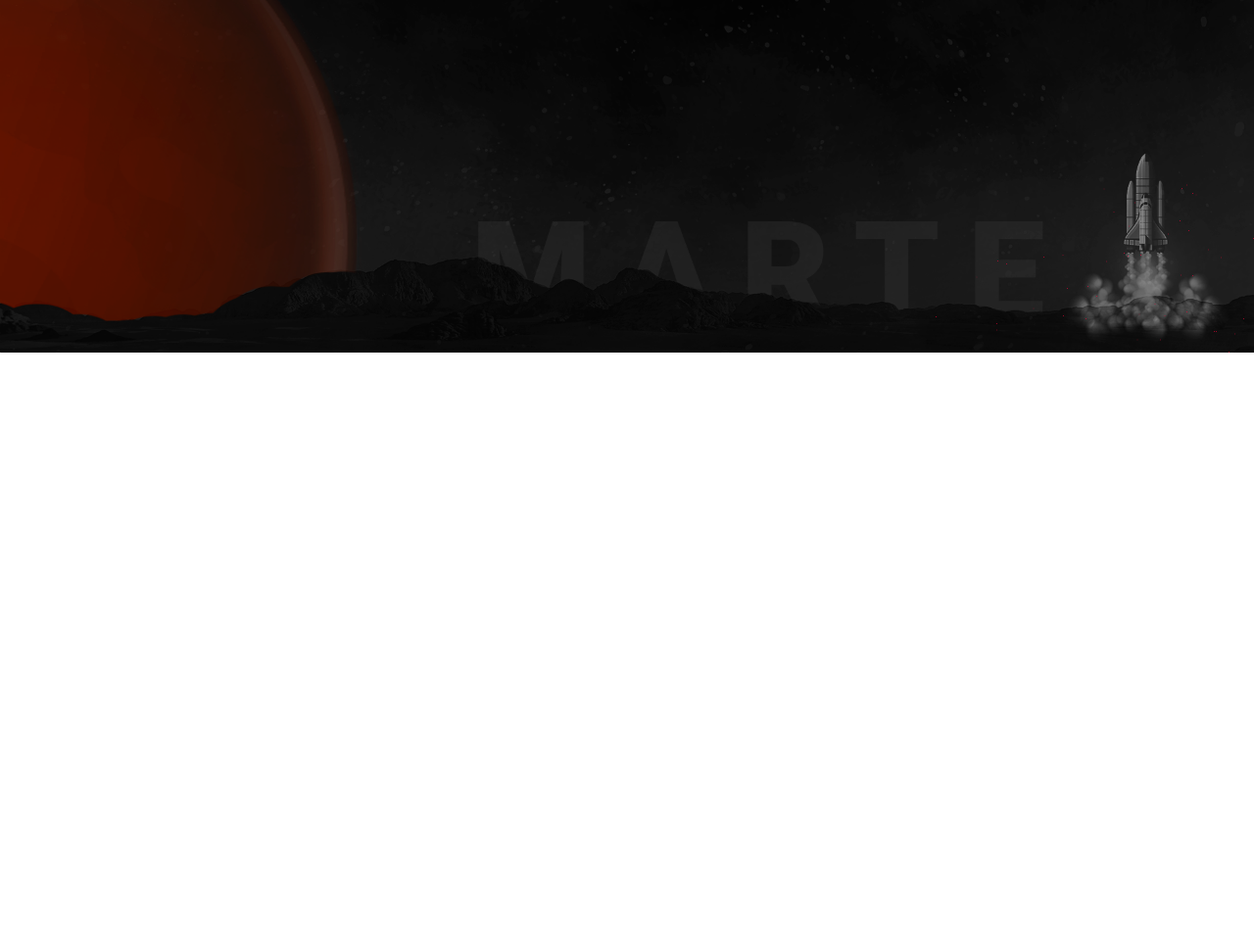
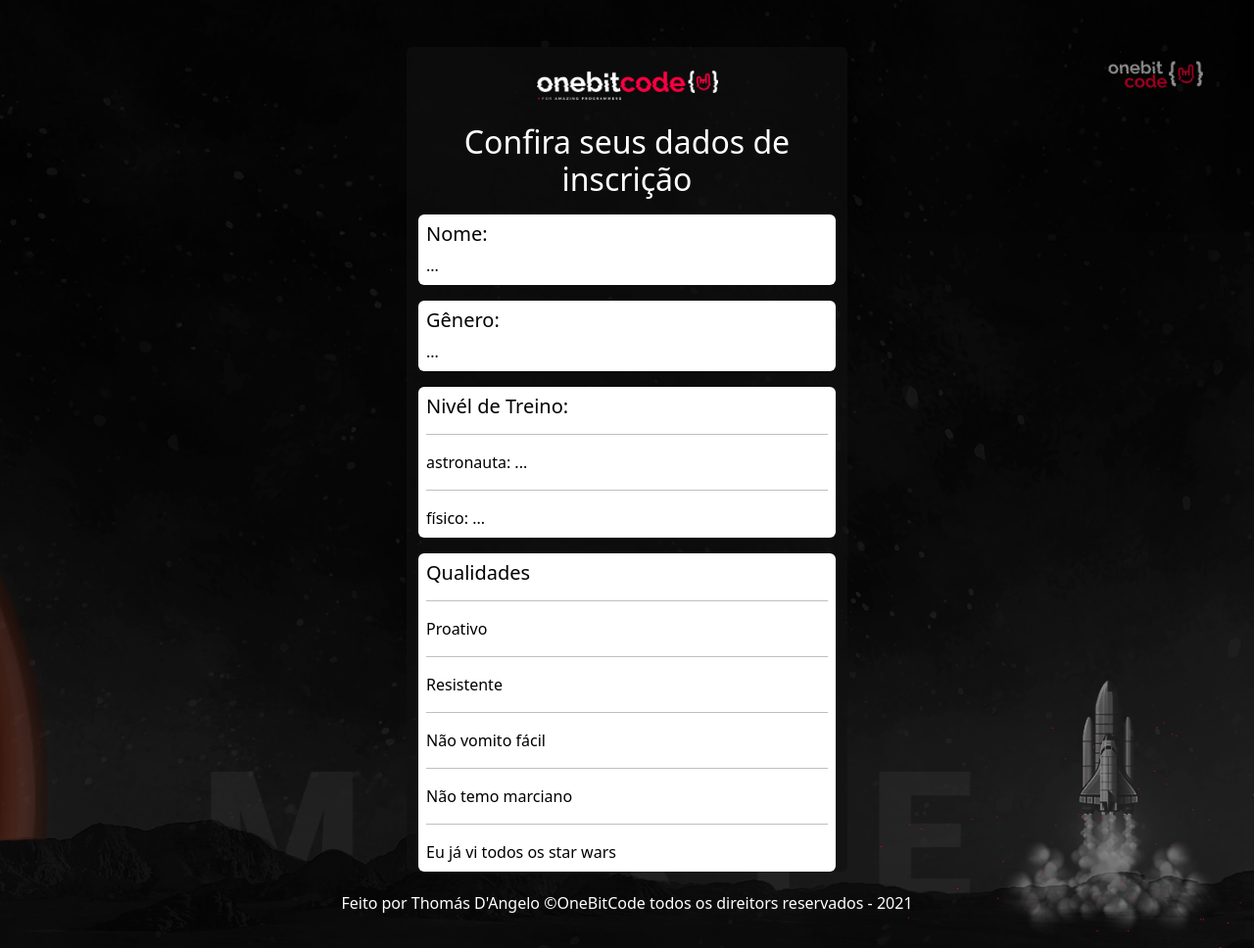
Before and after one commit to Thomgomes/Landing_Page-OneBitX, a plain HTML site: page finaly.html in a window 1280 px wide. Shown: the whole page at 98% size. Before the commit the page ends 800 px from the top, so only its background shows below. Drawn offline with nearby package versions, Linux system fonts and the light colour scheme; a script that the page names is missing.

Commit message:
finaly full page

```diff
--- a/finaly.html
+++ b/finaly.html
@@ -24,12 +24,89 @@
 
     <title>Rumo a marte - OneBitX</title>
   </head>
-  <body>
+  <body class="py-5">
+    <div class="container px-4 rounded container1">
+      <!-- logo -->
+      <div class="text-center">
+        <img
+          class="img-fluid img-logo my-4"
+          src="./images/logoOneBitDark.png"
+          alt="logoOneBitDark"
+        />
+      </div>
 
+      <!-- divisão -->
+      <div class="text-center">
+        <h2>Confira seus dados de inscrição</h2>
+      </div>
+      <div class="row bg-white rounded text-black my-3">
+        <div class="col p-2">
+          <h5>Nome:</h5>
+          <span>...</span>
+        </div>
+      </div>
+      <!-- gênero -->
+      <div class="row bg-white rounded text-black my-3">
+        <div class="col p-2">
+          <h5>Gênero:</h5>
+          <span>...</span>
+        </div>
+      </div>
+      <!-- Treino -->
+      <div class="row bg-white rounded text-black my-3">
+        <div class="col p-2">
+          <h5>Nivél de Treino:</h5>
+          <hr />
+          <span>
+            astronauta:
+            <span>...</span>
+          </span>
+          <hr />
+          <span>
+            físico:
+            <span>...</span>
+          </span>
+        </div>
+      </div>
+      <!-- Qualidades -->
+      <div class="row bg-white rounded text-black my-3">
+        <div class="col p-2">
+          <h5>Qualidades</h5>
+          <hr />
+          <span>
+            Proativo
+          </span>
+          <hr />
+          <span>
+            Resistente
+          </span>
+          <hr />
+          <span>
+            Não vomito fácil
+          </span>
+          <hr />
+          <span>
+            Não temo marciano
+          </span>
+          <hr />
+          <span>
+            Eu já vi todos os star wars
+          </span>
+        </div>
+      </div>
+    </div>
+
+    <!-- Footer -->
+    <div class="container text-center fotter">
+      <p>
+        Feito por Thomás D'Angelo &copy;OneBitCode todos os direitors reservados
+        - 2021
+      </p>
+    </div>
 
     <script
       src="https://cdn.jsdelivr.net/npm/bootstrap@5.2.3/dist/js/bootstrap.bundle.min.js"
-      integrity="sha384-kenU1KFdBIe4zVF0s0G1M5b4hcpxyD9F7jL+jjXkk+Q2h455rYXK/7HAuoJl+0I4"
+      integrity="sha384-kenU1KFdBIe4zVF0s0G1M5b4hcpxyD9F7jL+jjXkk+Q2h555rYXK/7HAuoJl+0I4"
       crossorigin="anonymous"
     ></script>
   </body>
```
Also changed, not shown: index.html (+2 -2 lines).
